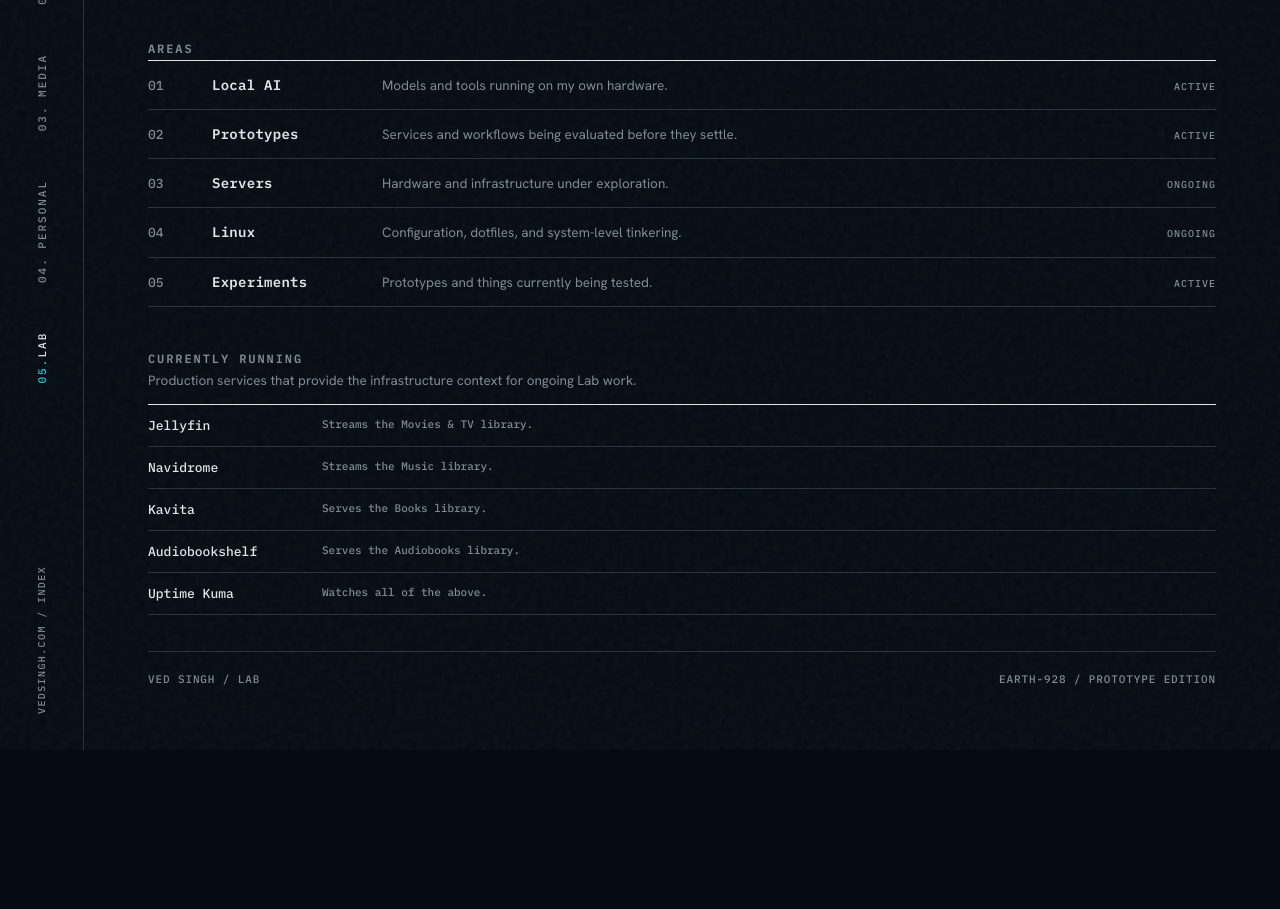
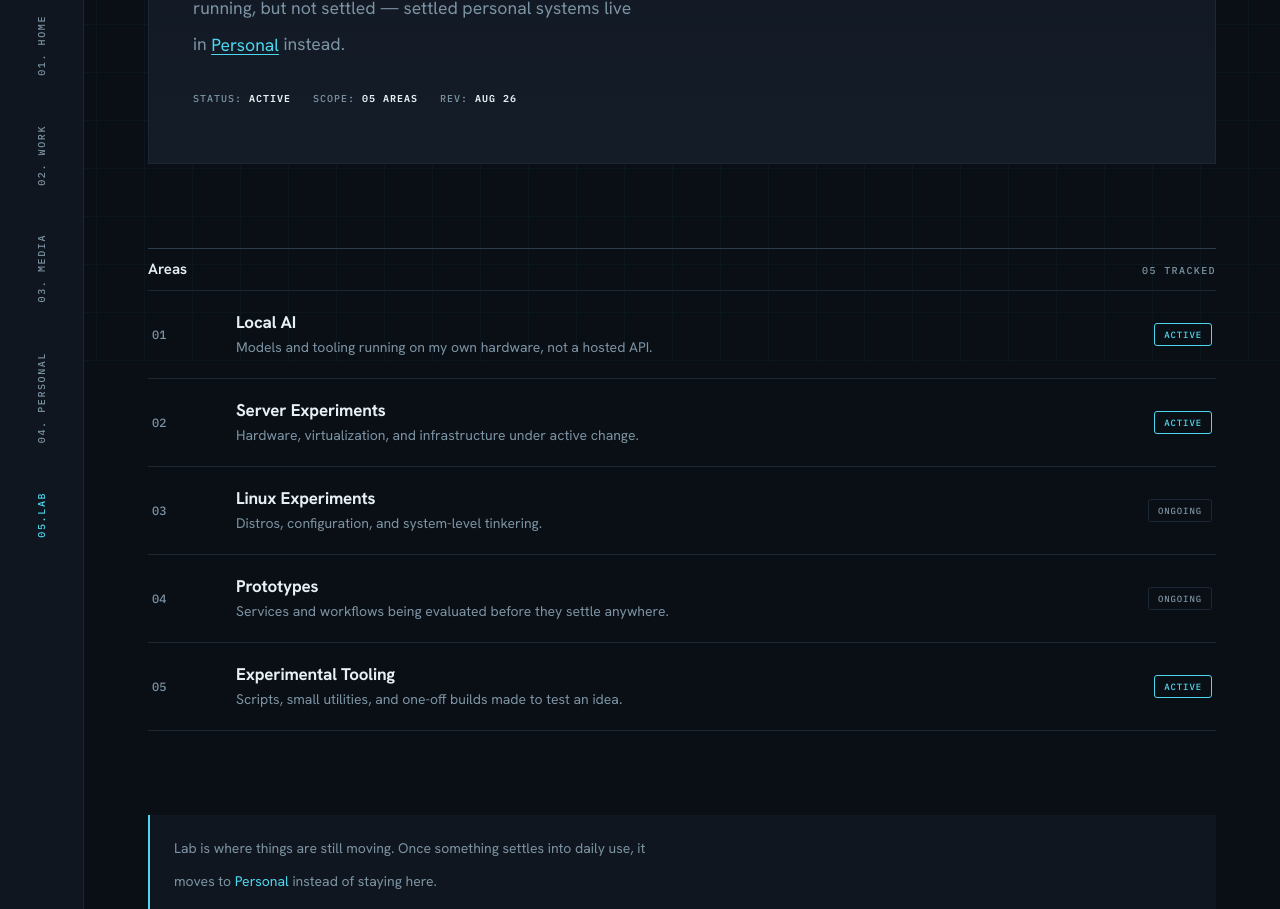
Before and after one commit to VedVenom6/vedsingh-website, a website: page public/lab/index.html in a window 1280 px wide. Shown: the part 439-1348 px from the top of the page. Before the commit the page ends 1189 px from the top, so only its background shows below. Drawn offline with Linux system fonts and the light colour scheme.

Commit message:
Build Lab as a fresh Earth-928 world
New self-contained public/assets/lab.css (own rail nav, no dependency
on the shared editorial.css/tokens-futures.css system) matching the
pattern already proven by Work and Personal. Visual direction: deep
navy/graphite, a single restrained cyan accent, technical annotation
language (mono status labels, corner-bracket frame marks), a subtle
schematic grid, sharp geometric structure — no terminal chrome, no
Matrix effects, no gratuitous glow.

Content reorganized into five areas: Local AI, Server Experiments,
Linux Experiments, Prototypes, Experimental Tooling. Adds an explicit
boundary note distinguishing Lab (still moving) from Personal (settled
self-hosted systems), resolving the ambiguity between the two worlds.
Ships with no placeholder copy: the "Currently Testing" module was cut
entirely rather than filled with invented specifics.

New public/lab/manifest.webmanifest and public/icons/lab.svg give Lab
its own self-contained PWA identity.

```diff
--- /dev/null
+++ b/public/assets/lab.css
@@ -0,0 +1,74 @@
+:root{--paper:#0a0f16;--panel:#10161f;--panel-2:#141c28;--ink:#e7f1f4;--muted:#7c93a3;--rule:#1d2836;--hard-rule:#2c3d4e;--accent:#4dd8f0;--accent-soft:rgba(77,216,240,.14)}
+html{scroll-behavior:smooth}
+body.lab-world{min-width:0;overflow-x:hidden;background:var(--paper);color:var(--ink);font-family:'Hanken Grotesk',ui-sans-serif,system-ui,sans-serif}
+body.lab-world::before{content:"";position:fixed;inset:0;z-index:-1;pointer-events:none;background:repeating-linear-gradient(0deg,rgba(77,216,240,.035) 0 1px,transparent 1px 48px),repeating-linear-gradient(90deg,rgba(77,216,240,.035) 0 1px,transparent 1px 48px),radial-gradient(640px 440px at 86% -10%,rgba(77,216,240,.08),transparent 60%)}
+.lab-world a{color:inherit}
+.lab-page{display:flex;min-height:100vh;min-height:100dvh}
+
+/* corner-bracket frame: a restrained schematic mark, not a glow */
+.lab-frame{position:relative;background-repeat:no-repeat;background-image:linear-gradient(var(--accent),var(--accent)),linear-gradient(var(--accent),var(--accent)),linear-gradient(var(--accent),var(--accent)),linear-gradient(var(--accent),var(--accent)),linear-gradient(var(--accent),var(--accent)),linear-gradient(var(--accent),var(--accent)),linear-gradient(var(--accent),var(--accent)),linear-gradient(var(--accent),var(--accent));background-size:14px 2px,2px 14px,14px 2px,2px 14px,14px 2px,2px 14px,14px 2px,2px 14px;background-position:top -1px left -1px,top -1px left -1px,top -1px right -1px,top -1px right -1px,bottom -1px left -1px,bottom -1px left -1px,bottom -1px right -1px,bottom -1px right -1px}
+
+.lab-rail{flex:0 0 84px;display:flex;flex-direction:column;align-items:center;justify-content:space-between;padding:36px 0;border-right:1px solid var(--rule);background:var(--panel)}
+.lab-rail-mark{font-family:'IBM Plex Mono',monospace;font-weight:700;font-size:14px;letter-spacing:.04em;color:var(--accent);border:1px solid var(--hard-rule);border-radius:3px;padding:4px 6px}
+.lab-rail-nav,.lab-strip ul{list-style:none;margin:0;padding:0}
+.lab-rail-nav{display:flex;flex-direction:column;gap:36px;align-items:center}
+.lab-rail-nav a,.lab-rail-foot{writing-mode:vertical-rl;transform:rotate(180deg);font-family:'IBM Plex Mono',monospace;font-size:10px;letter-spacing:.16em;text-transform:uppercase;color:var(--muted)}
+.lab-rail-nav a{padding:4px 2px}
+.lab-rail-nav .current a{color:var(--accent)}
+.lab-strip{display:none}
+
+.lab-main{width:min(100%,1220px);min-width:0;margin:0 auto;padding:clamp(28px,4vw,54px) clamp(20px,5vw,72px) 48px}
+.lab-masthead{display:flex;align-items:baseline;justify-content:space-between;gap:16px;padding-bottom:18px;border-bottom:1px solid var(--hard-rule)}
+.lab-wordmark{font-family:'IBM Plex Mono',monospace;font-weight:700;letter-spacing:.06em}
+.lab-earth{padding:6px 10px;border:1px solid var(--accent);border-radius:3px;color:var(--accent);background:var(--accent-soft);font-family:'IBM Plex Mono',monospace;font-size:10px;font-weight:600;letter-spacing:.12em}
+.lab-meta{font-family:'IBM Plex Mono',monospace;font-size:10px;letter-spacing:.1em;text-transform:uppercase;color:var(--muted)}
+
+.lab-hero{position:relative;margin-top:clamp(28px,5vw,52px);padding:clamp(28px,4.5vw,48px) clamp(24px,4vw,44px);border:1px solid var(--rule);background:linear-gradient(180deg,var(--panel),var(--panel-2))}
+.lab-eyebrow{margin:0 0 16px;display:flex;align-items:center;gap:10px;font-family:'IBM Plex Mono',monospace;font-size:10px;letter-spacing:.2em;text-transform:uppercase;color:var(--accent)}
+.lab-eyebrow::before{content:"";width:7px;height:7px;background:var(--accent)}
+.lab-hero h1{margin:0;max-width:20ch;font-family:'Hanken Grotesk',sans-serif;font-weight:800;font-size:clamp(2.4rem,5.4vw,4.2rem);line-height:1.02;letter-spacing:-.02em;text-wrap:balance}
+.lab-deck{max-width:46ch;margin:22px 0 0;color:var(--muted);font-size:clamp(1rem,1.4vw,1.1rem);line-height:1.65}
+.lab-deck a{color:var(--accent);text-decoration:underline;text-underline-offset:3px}
+.lab-hero-foot{margin-top:26px;display:flex;flex-wrap:wrap;gap:10px 22px;font-family:'IBM Plex Mono',monospace;font-size:10px;letter-spacing:.1em;text-transform:uppercase;color:var(--muted)}
+.lab-hero-foot span b{color:var(--ink);font-weight:600}
+
+.lab-rule{display:flex;align-items:baseline;justify-content:space-between;gap:16px;margin-top:clamp(48px,7vw,84px);padding:13px 0;border-top:1px solid var(--hard-rule);border-bottom:1px solid var(--rule);font-family:'IBM Plex Mono',monospace;font-size:10px;letter-spacing:.14em;text-transform:uppercase;color:var(--muted)}
+.lab-rule h2{margin:0;font:600 15px/1 'Hanken Grotesk',sans-serif;letter-spacing:0;text-transform:none;color:var(--ink)}
+
+.lab-areas{display:flex;flex-direction:column}
+.lab-area-row{display:grid;grid-template-columns:64px minmax(0,1fr) 96px;align-items:center;gap:20px;padding:20px 4px;border-bottom:1px solid var(--rule)}
+.lab-area-num{font-family:'IBM Plex Mono',monospace;font-size:12px;color:var(--muted)}
+.lab-area-name{display:block;margin:0 0 4px;font-weight:700;font-size:17px;letter-spacing:-.01em}
+.lab-area-desc{margin:0;color:var(--muted);font-size:14px;line-height:1.5}
+.lab-status{justify-self:end;padding:5px 9px;border:1px solid var(--rule);border-radius:3px;font-family:'IBM Plex Mono',monospace;font-size:9px;letter-spacing:.1em;text-transform:uppercase;color:var(--muted);white-space:nowrap}
+.lab-status.is-active{border-color:var(--accent);color:var(--accent)}
+
+.lab-testing-intro{max-width:60ch;margin:16px 0 0;color:var(--muted);font-size:14px;line-height:1.6}
+.lab-testing{display:grid;grid-template-columns:repeat(3,1fr);gap:16px;margin-top:24px}
+.lab-test-card{padding:20px 18px;background:var(--panel)}
+.lab-test-card span{display:block;margin-bottom:12px;font-family:'IBM Plex Mono',monospace;font-size:9px;letter-spacing:.12em;text-transform:uppercase;color:var(--accent)}
+.lab-test-card p{margin:0;font-weight:600;font-size:15px;color:var(--muted)}
+
+.lab-boundary{margin-top:clamp(48px,7vw,84px);padding:22px 24px;border-left:2px solid var(--accent);background:var(--panel)}
+.lab-boundary p{margin:0;max-width:62ch;color:var(--muted);font-size:14px;line-height:1.65}
+.lab-boundary a{color:var(--accent);border-bottom:1px solid transparent}
+.lab-boundary a:hover,.lab-boundary a:focus-visible{border-color:var(--accent)}
+
+.lab-footer{display:flex;align-items:baseline;justify-content:space-between;gap:16px;margin-top:clamp(56px,8vw,96px);padding-top:20px;border-top:1px solid var(--hard-rule);color:var(--muted);font-family:'IBM Plex Mono',monospace;font-size:10px;letter-spacing:.1em;text-transform:uppercase}
+
+@media(max-width:840px){.lab-testing{grid-template-columns:1fr 1fr}}
+@media(max-width:679px){
+  .lab-page{display:block;width:auto;max-width:none;overflow-x:clip}
+  .lab-rail{display:none}
+  .lab-strip{display:block;width:auto;border-bottom:1px solid var(--rule);background:var(--panel)}
+  .lab-strip ul{display:flex;padding:0 16px}
+  .lab-strip li{flex:1}
+  .lab-strip a{width:100%;justify-content:center;font:10px/1 'IBM Plex Mono',monospace;color:var(--muted);border-bottom:2px solid transparent}
+  .lab-strip .current a{color:var(--accent);border-bottom-color:var(--accent)}
+  .lab-main{display:block;width:auto;max-width:none;margin:0;overflow-x:clip;padding-inline:20px}
+  .lab-area-row{grid-template-columns:40px 1fr;row-gap:8px}
+  .lab-status{grid-column:1/-1;justify-self:start}
+  .lab-testing{grid-template-columns:1fr}
+}
+@media(max-width:420px){.lab-masthead{align-items:center}.lab-hero{padding:24px 18px}}
+@media(prefers-reduced-motion:reduce){html{scroll-behavior:auto}}
--- a/public/assets/tokens-mono.css
+++ /dev/null
@@ -1,12 +0,0 @@
-/* Editorial Index — Earth-90214. Restrained, monochrome, professional.
-   Used by Work only. Zero chroma throughout: no hue anywhere,
-   distinguished from Earth-616 by being genuinely colorless rather
-   than by going dark. */
-:root {
-  --paper: oklch(97% 0 0);
-  --paper-2: oklch(92.5% 0 0);
-  --ink: oklch(15% 0 0);
-  --ink-soft: oklch(45% 0 0);
-  --rule: oklch(82% 0 0);
-  --accent: oklch(8% 0 0);
-}
--- a/public/assets/tokens-warm.css
+++ /dev/null
@@ -1,9 +0,0 @@
-/* Editorial Index — warm paper/ink tokens. Used by Personal only. */
-:root {
-  --paper: oklch(96.5% 0.015 72);
-  --paper-2: oklch(91.5% 0.025 66);
-  --ink: oklch(21% 0.025 40);
-  --ink-soft: oklch(46% 0.028 45);
-  --rule: oklch(80% 0.022 60);
-  --accent: oklch(46% 0.15 35);
-}
--- a/public/lab/index.html
+++ b/public/lab/index.html
@@ -3,78 +3,94 @@
 <head>
   <meta charset="utf-8">
   <meta name="viewport" content="width=device-width, initial-scale=1">
-  <meta name="theme-color" content="#0d1420">
-  <meta name="description" content="Ved Singh — Lab. Prototypes, local AI testing, server and Linux tinkering, and systems under exploration.">
+  <meta name="theme-color" content="#0a0f16">
+  <meta name="application-name" content="Ved Singh Lab">
+  <meta name="apple-mobile-web-app-title" content="VS Lab">
+  <meta name="description" content="Ved Singh — Lab. Local AI, Linux and server experiments, prototypes, and tooling still being tested.">
   <title>Lab — Ved Singh</title>
-  <link rel="icon" href="/icon.svg" type="image/svg+xml">
+  <link rel="manifest" href="/lab/manifest.webmanifest">
+  <link rel="icon" href="/icons/lab.svg" type="image/svg+xml">
+  <link rel="apple-touch-icon" href="/icons/lab.svg">
   <link rel="preconnect" href="https://fonts.googleapis.com">
   <link rel="preconnect" href="https://fonts.gstatic.com" crossorigin>
-  <link href="https://fonts.googleapis.com/css2?family=Newsreader:ital,wght@0,400;0,500;0,600;0,700;1,400;1,500&family=Hanken+Grotesk:wght@400;500;600;700;800&family=IBM+Plex+Mono:wght@500;600&display=swap" rel="stylesheet">
+  <link href="https://fonts.googleapis.com/css2?family=Hanken+Grotesk:wght@400;500;600;700;800&family=IBM+Plex+Mono:wght@500;600;700&display=swap" rel="stylesheet">
   <link rel="stylesheet" href="/assets/base.css">
-  <link rel="stylesheet" href="/assets/tokens-futures.css">
-  <link rel="stylesheet" href="/assets/editorial.css">
+  <link rel="stylesheet" href="/assets/lab.css">
 </head>
-<body class="editorial">
+<body class="lab-world">
   <a class="skip-link" href="#main">Skip to content</a>
-
-  <div class="ei-page">
-    <nav class="ei-rail" aria-label="Platform worlds">
-      <a class="ei-rail-mark" href="https://vedsingh.com" aria-label="Ved Singh, home">VS</a>
-      <ul class="ei-rail-nav">
-        <li class="ei-rail-item"><a href="https://vedsingh.com">01. Home</a></li>
-        <li class="ei-rail-item"><a href="https://work.vedsingh.com">02. Work</a></li>
-        <li class="ei-rail-item"><a href="https://media.vedsingh.com">03. Media</a></li>
-        <li class="ei-rail-item"><a href="https://personal.vedsingh.com">04. Personal</a></li>
-        <li class="ei-rail-item current"><a href="/" aria-current="page"><span class="num">05.</span> Lab</a></li>
+  <div class="lab-page">
+    <nav class="lab-rail" aria-label="Platform worlds">
+      <a class="lab-rail-mark" href="https://vedsingh.com" aria-label="Ved Singh, home">VS</a>
+      <ul class="lab-rail-nav">
+        <li><a href="https://vedsingh.com">01. Home</a></li>
+        <li><a href="https://work.vedsingh.com">02. Work</a></li>
+        <li><a href="https://media.vedsingh.com">03. Media</a></li>
+        <li><a href="https://personal.vedsingh.com">04. Personal</a></li>
+        <li class="current"><a href="/" aria-current="page"><span>05.</span> Lab</a></li>
       </ul>
-      <span class="ei-rail-foot">VEDSINGH.COM / INDEX</span>
+      <span class="lab-rail-foot">VEDSINGH.COM / INDEX</span>
     </nav>
-
-    <nav class="ei-strip" aria-label="Platform worlds">
-      <ul class="ei-strip-list">
-        <li class="ei-strip-item"><a href="https://vedsingh.com">01</a></li>
-        <li class="ei-strip-item"><a href="https://work.vedsingh.com">02</a></li>
-        <li class="ei-strip-item"><a href="https://media.vedsingh.com">03</a></li>
-        <li class="ei-strip-item"><a href="https://personal.vedsingh.com">04</a></li>
-        <li class="ei-strip-item current"><a href="/" aria-current="page">05</a></li>
+    <nav class="lab-strip" aria-label="Platform worlds">
+      <ul>
+        <li><a href="https://vedsingh.com" aria-label="Home">01</a></li>
+        <li><a href="https://work.vedsingh.com" aria-label="Work">02</a></li>
+        <li><a href="https://media.vedsingh.com" aria-label="Media">03</a></li>
+        <li><a href="https://personal.vedsingh.com" aria-label="Personal">04</a></li>
+        <li class="current"><a href="/" aria-current="page" aria-label="Lab">05</a></li>
       </ul>
     </nav>
+    <main class="lab-main" id="main">
+      <header class="lab-masthead">
+        <a href="https://vedsingh.com" class="lab-wordmark">VED SINGH</a>
+        <span class="lab-earth">EARTH-928</span>
+      </header>
 
-    <main class="ei-main" id="main">
-      <header class="ei-masthead">
-        <span class="ei-wordmark">VED SINGH</span>
-        <span class="ei-meta">ISSUE 2026.08 &middot; No. 005 &middot; Rev. Aug 26</span>
-      </header>
-      <p class="ei-contents">Section 05 of 05 &middot; Next <a href="https://vedsingh.com"><b>Home</b></a></p>
+      <section class="lab-hero lab-frame" aria-labelledby="lab-title">
+        <p class="lab-eyebrow">Still in progress</p>
+        <h1 id="lab-title">Local AI, servers, and Linux, still being tested.</h1>
+        <p class="lab-deck">The working bench, not the finished room. What's here is running, but not settled — settled personal systems live in <a href="https://personal.vedsingh.com">Personal</a> instead.</p>
+        <p class="lab-hero-foot">
+          <span>STATUS: <b>ACTIVE</b></span>
+          <span>SCOPE: <b>05 AREAS</b></span>
+          <span>REV: <b>AUG 26</b></span>
+        </p>
+      </section>
 
-      <div class="ei-hero ei-hero-compact">
-        <div class="ei-hero-main">
-          <p class="ei-eyebrow">Still in Progress</p>
-          <h1 class="ei-headline ei-headline-compact">Local AI, prototypes, and everything still being tested.</h1>
-          <p class="ei-sub">Set in the same index, at a tighter measure. This is the working notebook, not the finished piece.</p>
+      <header class="lab-rule"><h2 id="areas-heading">Areas</h2><span>05 tracked</span></header>
+      <div class="lab-areas" aria-labelledby="areas-heading">
+        <div class="lab-area-row">
+          <span class="lab-area-num">01</span>
+          <div><span class="lab-area-name">Local AI</span><p class="lab-area-desc">Models and tooling running on my own hardware, not a hosted API.</p></div>
+          <span class="lab-status is-active">Active</span>
+        </div>
+        <div class="lab-area-row">
+          <span class="lab-area-num">02</span>
+          <div><span class="lab-area-name">Server Experiments</span><p class="lab-area-desc">Hardware, virtualization, and infrastructure under active change.</p></div>
+          <span class="lab-status is-active">Active</span>
+        </div>
+        <div class="lab-area-row">
+          <span class="lab-area-num">03</span>
+          <div><span class="lab-area-name">Linux Experiments</span><p class="lab-area-desc">Distros, configuration, and system-level tinkering.</p></div>
+          <span class="lab-status">Ongoing</span>
+        </div>
+        <div class="lab-area-row">
+          <span class="lab-area-num">04</span>
+          <div><span class="lab-area-name">Prototypes</span><p class="lab-area-desc">Services and workflows being evaluated before they settle anywhere.</p></div>
+          <span class="lab-status">Ongoing</span>
+        </div>
+        <div class="lab-area-row">
+          <span class="lab-area-num">05</span>
+          <div><span class="lab-area-name">Experimental Tooling</span><p class="lab-area-desc">Scripts, small utilities, and one-off builds made to test an idea.</p></div>
+          <span class="lab-status is-active">Active</span>
         </div>
       </div>
 
-      <h2 class="ei-section-head" id="areas-heading">Areas</h2>
-      <ul class="ei-idx-list ei-idx-list-tight" aria-labelledby="areas-heading">
-        <li class="ei-idx-row"><span class="ei-idx-static"><span class="ei-idx-num">01</span><span class="ei-idx-name">Local AI</span><span class="ei-idx-desc">Models and tools running on my own hardware.</span><span class="ei-idx-status">Active</span></span></li>
-        <li class="ei-idx-row"><span class="ei-idx-static"><span class="ei-idx-num">02</span><span class="ei-idx-name">Prototypes</span><span class="ei-idx-desc">Services and workflows being evaluated before they settle.</span><span class="ei-idx-status">Active</span></span></li>
-        <li class="ei-idx-row"><span class="ei-idx-static"><span class="ei-idx-num">03</span><span class="ei-idx-name">Servers</span><span class="ei-idx-desc">Hardware and infrastructure under exploration.</span><span class="ei-idx-status">Ongoing</span></span></li>
-        <li class="ei-idx-row"><span class="ei-idx-static"><span class="ei-idx-num">04</span><span class="ei-idx-name">Linux</span><span class="ei-idx-desc">Configuration, dotfiles, and system-level tinkering.</span><span class="ei-idx-status">Ongoing</span></span></li>
-        <li class="ei-idx-row"><span class="ei-idx-static"><span class="ei-idx-num">05</span><span class="ei-idx-name">Experiments</span><span class="ei-idx-desc">Prototypes and things currently being tested.</span><span class="ei-idx-status">Active</span></span></li>
-      </ul>
+      <div class="lab-boundary">
+        <p>Lab is where things are still moving. Once something settles into daily use, it moves to <a href="https://personal.vedsingh.com">Personal</a> instead of staying here.</p>
+      </div>
 
-      <h2 class="ei-section-head" id="running-heading">Currently Running</h2>
-      <p class="ei-sys-intro">Production services that provide the infrastructure context for ongoing Lab work.</p>
-      <ul class="ei-sys-list" aria-labelledby="running-heading">
-        <li class="ei-sys-row"><span class="ei-sys-name">Jellyfin</span><span class="ei-sys-note">Streams the Movies &amp; TV library.</span></li>
-        <li class="ei-sys-row"><span class="ei-sys-name">Navidrome</span><span class="ei-sys-note">Streams the Music library.</span></li>
-        <li class="ei-sys-row"><span class="ei-sys-name">Kavita</span><span class="ei-sys-note">Serves the Books library.</span></li>
-        <li class="ei-sys-row"><span class="ei-sys-name">Audiobookshelf</span><span class="ei-sys-note">Serves the Audiobooks library.</span></li>
-        <li class="ei-sys-row"><span class="ei-sys-name">Uptime Kuma</span><span class="ei-sys-note">Watches all of the above.</span></li>
-      </ul>
-
-      <footer class="ei-footer ei-footer-compact">
+      <footer class="lab-footer">
         <span>VED SINGH / LAB</span>
         <span>EARTH-928 / PROTOTYPE EDITION</span>
       </footer>
```
Also changed, not shown: public/icons/lab.svg (added), public/lab/manifest.webmanifest (added).
